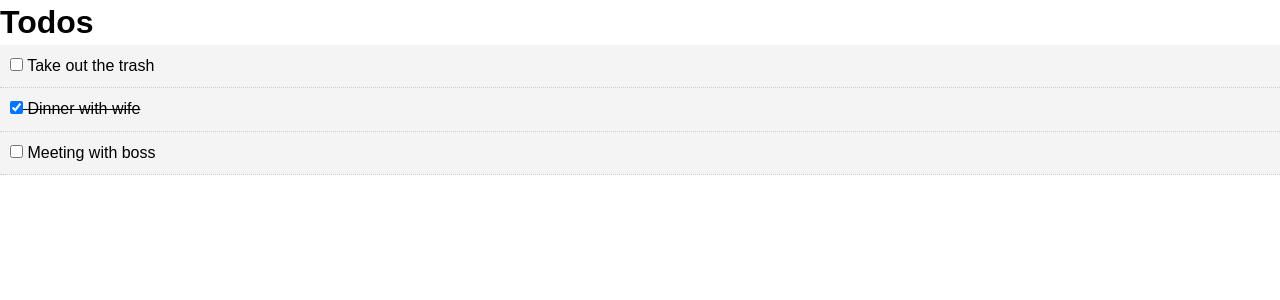
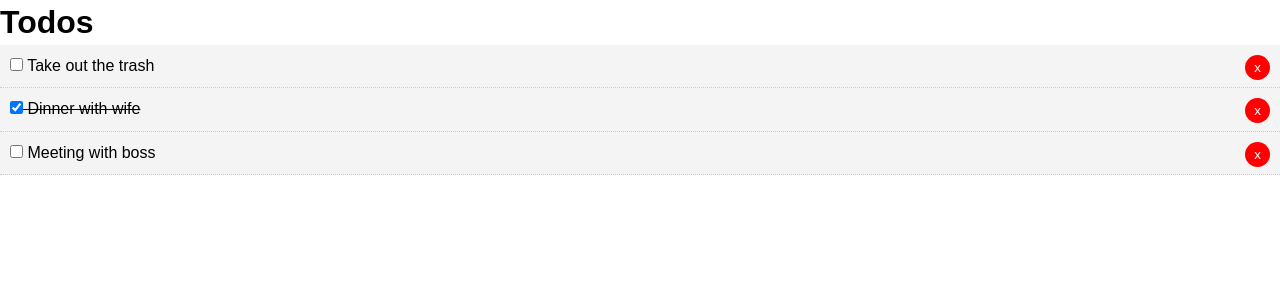
Before and after one commit to qishichang/react-todo, a React (Create React App) app: page / in a window 1280 px wide. Shown: the top 300 px of the page. Built offline with nearby package versions, Linux system fonts and the light colour scheme.

Commit message:
Delete task

```diff
--- a/src/App.js
+++ b/src/App.js
@@ -23,11 +23,20 @@ class App extends Component {
   // Toggle Complete
   markComplete = id => {
     this.setState(preState => ({
-      todos: preState.todos.map(todo => {
+      todos: [...preState.todos.map(todo => {
         if (todo.id === id) {
           todo.completed = !todo.completed;
         }
         return todo;
+      })]
+    }));
+  };
+
+  // Delete Todo
+  delTodo = id => {
+    this.setState(preState => ({
+      todos: preState.todos.filter(todo => {
+        return todo.id !== id;
       })
     }));
   };
@@ -35,7 +44,11 @@ class App extends Component {
   render() {
     return (
       <div className="App">
-        <Todos todos={this.state.todos} markComplete={this.markComplete} />
+        <Todos
+          todos={this.state.todos}
+          markComplete={this.markComplete}
+          delTodo={this.delTodo}
+        />
       </div>
     );
   }
--- a/src/components/Todo.js
+++ b/src/components/Todo.js
@@ -21,6 +21,7 @@ export default class Todo extends Component {
             />{' '}
             {title}
           </label>
+          <button onClick={this.props.delTodo.bind(this, id)} style={btnStyle}>x</button>
         </p>
       </div>
     );
@@ -29,5 +30,21 @@ export default class Todo extends Component {
 
 // PropTypes
 Todo.propTypes = {
-  todo: PropTypes.object.isRequired
+  todo: PropTypes.shape({
+    id: PropTypes.number.isRequired,
+    title: PropTypes.string.isRequired,
+    completed: PropTypes.bool.isRequired
+  }),
+  markComplete: PropTypes.func.isRequired,
+  delTodo: PropTypes.func.isRequired
 };
+
+const btnStyle = {
+  background: '#ff0000',
+  color: '#fff',
+  border: 'none',
+  padding: '5px 9px',
+  borderRadius: '50%',
+  cursor: 'pointer',
+  float: 'right'
+}
--- a/src/components/Todos.js
+++ b/src/components/Todos.js
@@ -9,7 +9,7 @@ export default class Todos extends Component {
       <div>
         <h1>Todos</h1>
         {this.props.todos.map(todo => (
-          <Todo key={todo.id} todo={todo} markComplete={this.props.markComplete} />
+          <Todo key={todo.id} todo={todo} markComplete={this.props.markComplete} delTodo={this.props.delTodo} />
         ))}
       </div>
     );
@@ -18,5 +18,7 @@ export default class Todos extends Component {
 
 // PropTypes
 Todos.propTypes = {
-  todos: PropTypes.array.isRequired
+  todos: PropTypes.array.isRequired,
+  markComplete: PropTypes.func.isRequired,
+  delTodo: PropTypes.func.isRequired
 }
```
